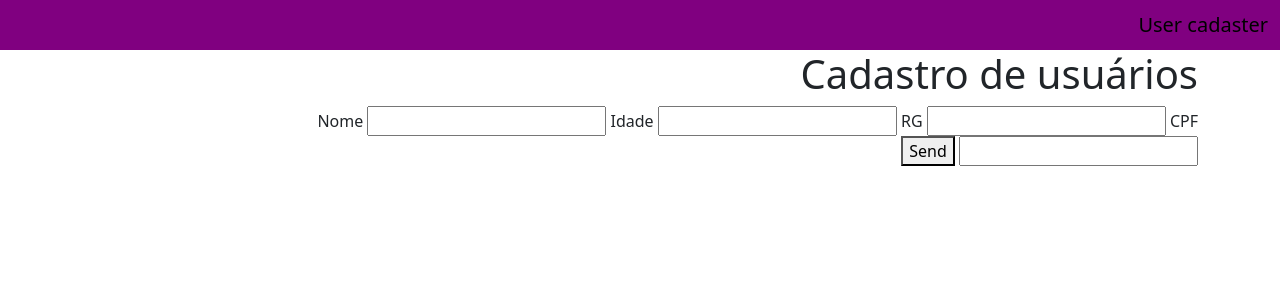
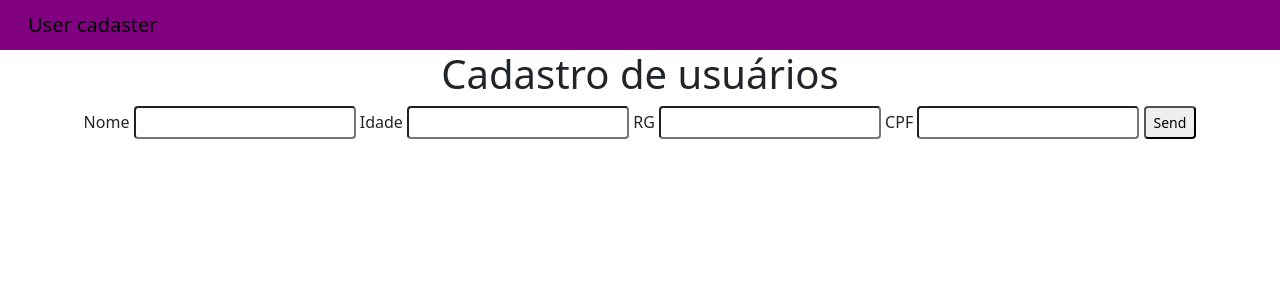
Before and after one commit to SamucaWU/Workplace_project, a Django app: page / in a window 1280 px wide. Shown: the top 300 px of the page. Run offline with Django 5.2, Linux system fonts and the light colour scheme.

Commit message:
atualização 25/02/25

```diff
--- a/app_cadaster/templates/usuarios/home.html
+++ b/app_cadaster/templates/usuarios/home.html
@@ -1,5 +1,5 @@
 <!doctype html>
-<html lang="ar" dir="rtl">
+<html lang="en" >
   <head>
     <!-- Required meta tags -->
     <meta charset="utf-8">
@@ -13,18 +13,18 @@
   <body>
 
     <!-- Serve para criar a barra de cima-->
-    <nav style="background-color: purple !important;" class="navbar bg-body-tertiary">
+    <nav style="background-color: purple !important;" class="navbar navbar-light bg-light">
       <div class="container-fluid">
         <span class="navbar-brand mb-0 h1">User cadaster  </span>
       </div>
     </nav>
-    <div class="container">
+    <div style="text-align: center;" class="container">
       <h1>Cadastro de usuários</h1>
-      Nome <input type="text">
-      Idade <input type="text">
-      RG <input type="text">
-      CPF <input type="text">
-      <button>Send</button>
+      Nome <input class="form-control-sm" type="text">
+      Idade <input class="form-control-sm" type="text">
+      RG <input class="form-control-sm" type="text">
+      CPF <input class="form-control-sm" type="text">
+      <button class="form-control-sm">Send</button>
     </div>
 
 
```
